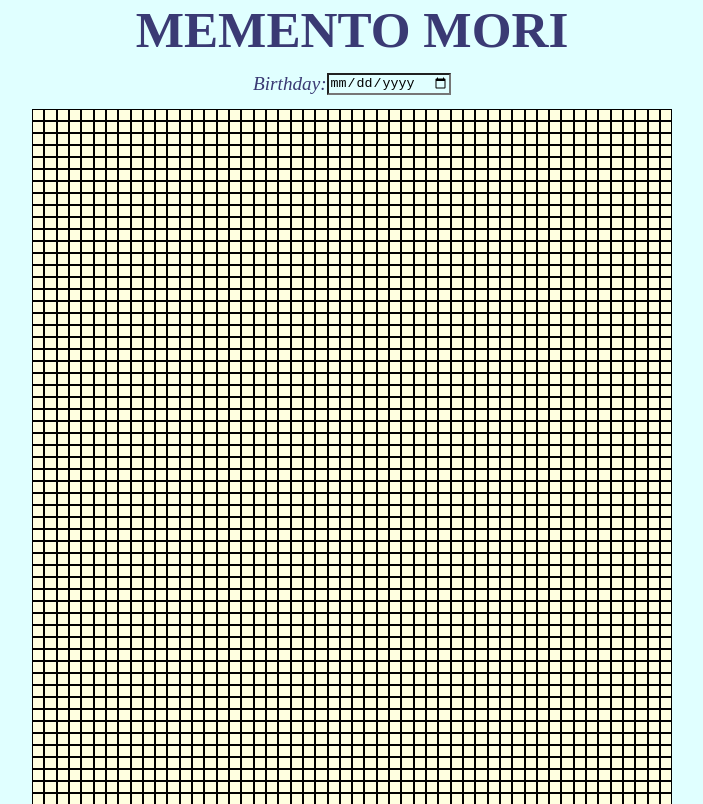
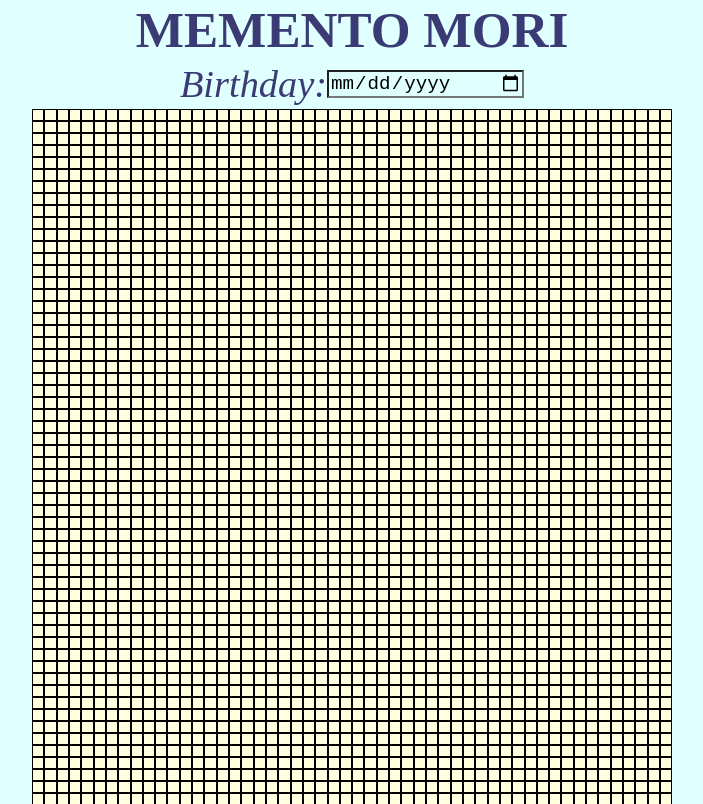
Before and after one commit to SahilBtara/memnto-mori, a plain HTML site: page index.html in a window 1280 px wide. Shown: the top 804 px of the page, without its empty margins (288-991 px from the left). Drawn offline with Linux system fonts and the light colour scheme.

Commit message:
updated fonts and margin

```diff
--- a/style.css
+++ b/style.css
@@ -28,12 +28,15 @@ nav {
 
 label {
   font-style: italic;
-  font-size: 1.5vw;
+  font-size: 3vw;
   color: rgb(58, 58, 116);
 }
 
 input {
   background: transparent;
+  width: 15vw;
+  /* height: 5vw; */
+  font-size: 1.5vw;
 }
 
 #container {
```
